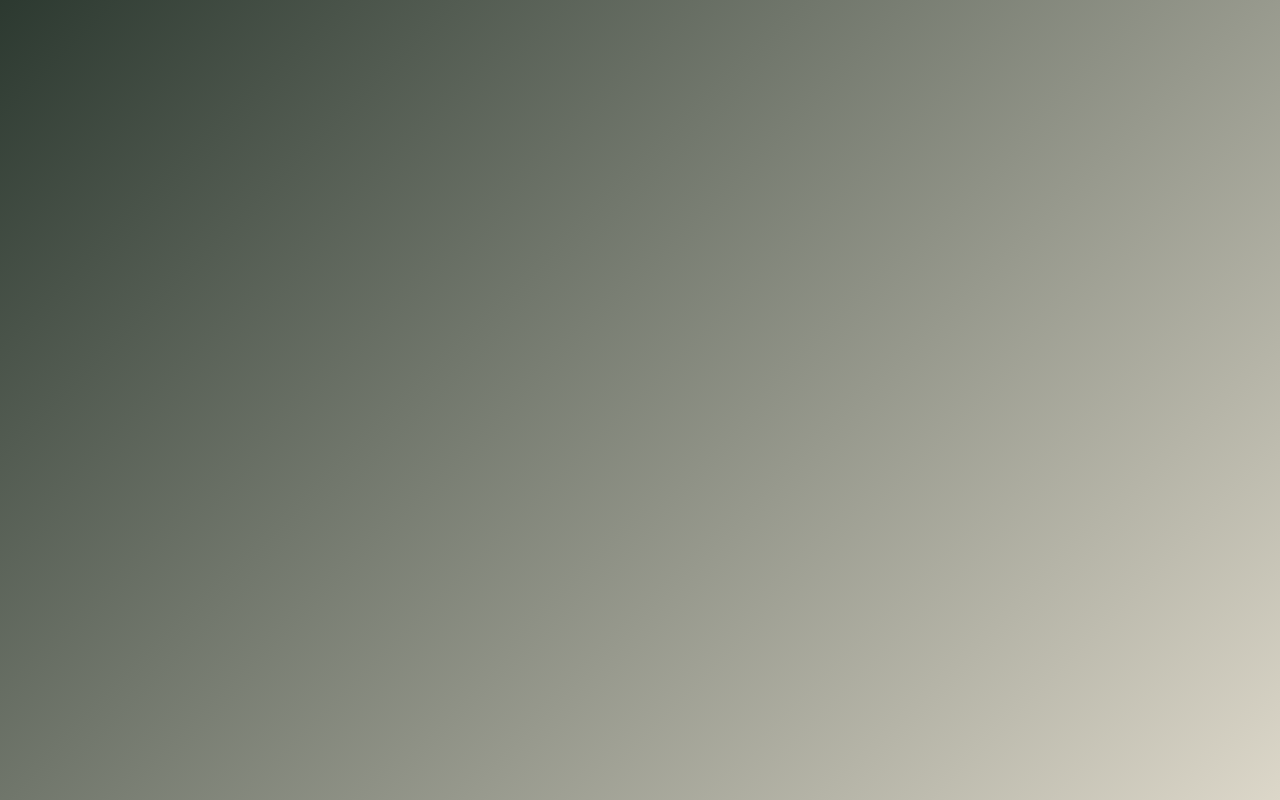
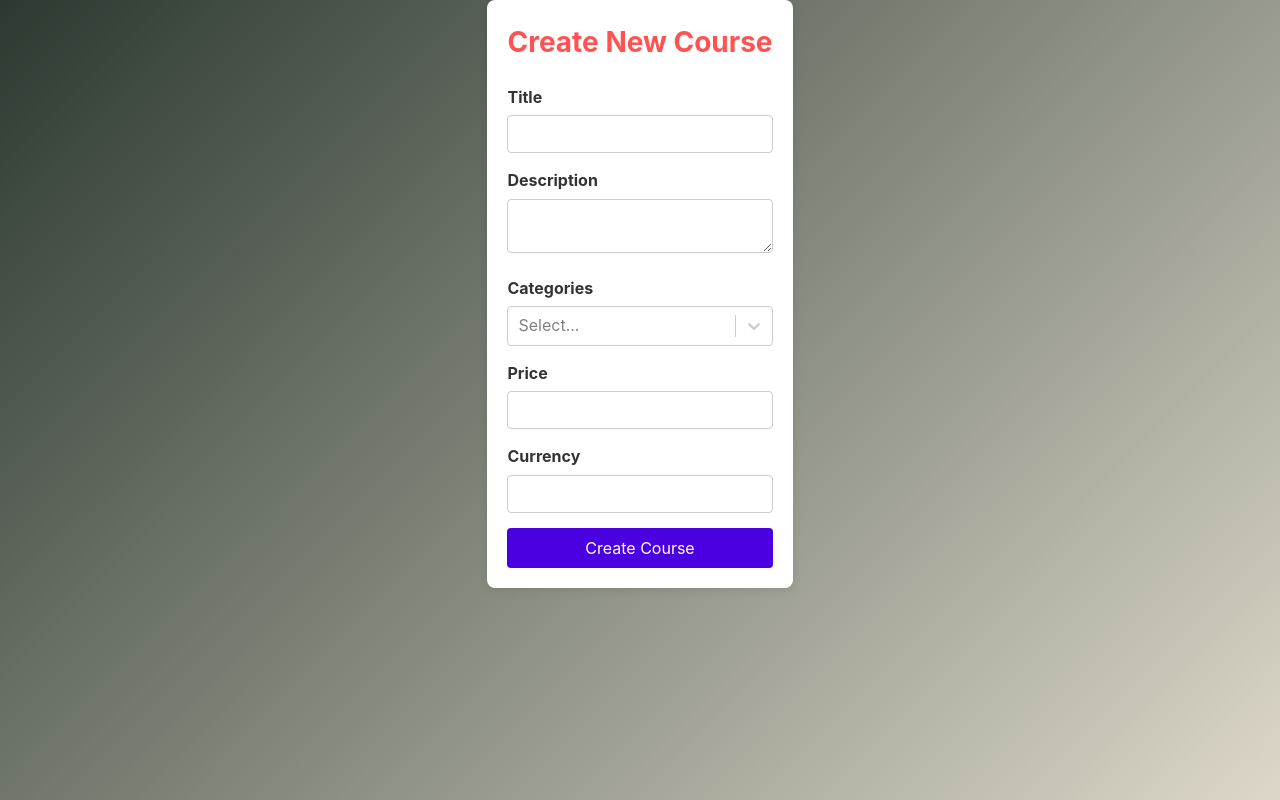
Before and after one commit to GWAMINC/Learning-Platform-FE, a React (Vite) app: page /create-course in a window 1280 px wide. Before the commit this address had no page. Built offline with nearby package versions, Linux system fonts and the light colour scheme; no server answers.

Commit message:
fetching-courses-done

```diff
--- a/package.json
+++ b/package.json
@@ -18,7 +18,8 @@
     "react-dom": "^18.3.1",
     "react-icons": "^5.4.0",
     "react-router-dom": "^7.1.3",
-    "socket.io-client": "^4.8.1"
+    "socket.io-client": "^4.8.1",
+    "react-select": "^5.4.0"
   },
   "devDependencies": {
     "@eslint/js": "^9.17.0",
--- /dev/null
+++ b/src/pages/Courses/CreateCoursePage.css
@@ -0,0 +1,64 @@
+.create-course-page {
+    max-width: 600px;
+    margin: 0 auto;
+    padding: 20px;
+    background-color: #fff;
+    border-radius: 8px;
+    box-shadow: 0 2px 10px rgba(0, 0, 0, 0.1);
+}
+
+.create-course-page h2 {
+    text-align: center;
+    margin-bottom: 20px;
+}
+
+.form-group {
+    margin-bottom: 15px;
+}
+
+.form-group label {
+    display: block;
+    margin-bottom: 5px;
+    font-weight: bold;
+}
+
+.form-group input,
+.form-group textarea {
+    width: 100%;
+    padding: 10px;
+    border: 1px solid #ccc;
+    border-radius: 4px;
+}
+
+.form-group textarea {
+    resize: vertical;
+}
+
+button[type="submit"] {
+    width: 100%;
+    padding: 10px;
+    background-color: #4a00e0;
+    color: #fff;
+    border: none;
+    border-radius: 4px;
+    font-size: 16px;
+    cursor: pointer;
+    transition: background-color 0.3s ease;
+}
+
+button[type="submit"]:hover {
+    background-color: #8e2de2;
+}
+
+.popup {
+    position: fixed;
+    top: 20%;
+    left: 50%;
+    transform: translate(-50%, -50%);
+    background-color: #4caf50;
+    color: white;
+    padding: 20px;
+    border-radius: 5px;
+    box-shadow: 0 0 10px rgba(0, 0, 0, 0.1);
+    z-index: 1000;
+}
--- /dev/null
+++ b/src/pages/Courses/CreateCoursePage.jsx
@@ -0,0 +1,88 @@
+import React, { useState, useEffect } from 'react';
+import axios from 'axios';
+import { useNavigate } from "react-router-dom";
+import './CreateCoursePage.css';
+import Select from 'react-select';
+import courseService from "../../services/courseService.js";
+
+const CreateCoursePage = () => {
+    const [title, setTitle] = useState('');
+    const [description, setDescription] = useState('');
+    const [categories, setCategories] = useState([]);
+    const [selectedCategories, setSelectedCategories] = useState([]);
+    const [price, setPrice] = useState('');
+    const [currency, setCurrency] = useState('');
+    const [showPopup, setShowPopup] = useState(false);
+    const navigate = useNavigate();
+    useEffect(() => {
+        const fetchCategories = async () => {
+            try {
+                const categoriesData = await courseService.getAllCategories();
+                const formattedCategories = categoriesData.categories.map(category => ({
+                    value: category.id,
+                    label: category.name
+                }));
+                setCategories(formattedCategories);
+            } catch (error) {
+                console.error('Error fetching categories:', error);
+            }
+        };
+        fetchCategories();
+    }, []);
+
+    const handleSubmit = async (e) => {
+        e.preventDefault();
+        try {
+            await courseService.createCourse(title, description, selectedCategories.map(category => category.value), price, currency);
+            setShowPopup(true);
+            setTimeout(() => {
+                setShowPopup(false);
+                navigate('/courses');
+            }, 1000);
+        } catch (error) {
+            console.error('Error creating course:', error);
+        }
+    };
+
+    return (
+        <div className="create-course-page">
+            <h2>Create New Course</h2>
+            <form onSubmit={handleSubmit}>
+                <div className="form-group">
+                    <label>Title</label>
+                    <input type="text" value={title} onChange={(e) => setTitle(e.target.value)} required />
+                </div>
+                <div className="form-group">
+                    <label>Description</label>
+                    <textarea value={description} onChange={(e) => setDescription(e.target.value)} required />
+                </div>
+                <div className="form-group">
+                    <label>Categories</label>
+                    <Select
+                        isMulti
+                        options={categories}
+                        value={selectedCategories}
+                        onChange={setSelectedCategories}
+                        required
+                    />
+                </div>
+                <div className="form-group">
+                    <label>Price</label>
+                    <input type="number" value={price} onChange={(e) => setPrice(e.target.value)} required />
+                </div>
+                <div className="form-group">
+                    <label>Currency</label>
+                    <input type="text" value={currency} onChange={(e) => setCurrency(e.target.value)} required />
+                </div>
+                <button type="submit">Create Course</button>
+            </form>
+            {showPopup && (
+                <div className="popup">
+                    <p>Course created successfully!</p>
+                </div>
+            )}
+        </div>
+    );
+};
+
+export default CreateCoursePage;
--- a/src/routes/AppRoutes.jsx
+++ b/src/routes/AppRoutes.jsx
@@ -14,6 +14,7 @@ import PaymentSuccessPage from "../pages/Cart/PaymentSuccessPage.jsx";
 import PaymentCancelPage from "../pages/Cart/PaymentCancelPage.jsx";
 import OrderPage from "../pages/Order/OrderPage.jsx";
 import CategoriesList from "../pages/Admin/Category/CategoriesList.jsx";
+import CreateCoursePage from "../pages/Courses/CreateCoursePage.jsx";
 
 const AppRoutes = () => {
     return (
@@ -23,6 +24,7 @@ const AppRoutes = () => {
             <Route path="/login" element={<LoginRegister />} />
             <Route path="/courses" element={<CoursesPage />} />
             <Route path="/courseDetail" element={<CourseDetailPage />} />
+            <Route path="/create-course" element={<CreateCoursePage />} />
             <Route path="/admin" element={<AdminPage />}>
                 <Route path="courses" element={<List />} />
                 <Route path="categories" element={<CategoriesList />} />
--- a/src/services/courseService.js
+++ b/src/services/courseService.js
@@ -2,6 +2,35 @@ import axios from "axios";
 
 const API_BASE = "http://localhost:8080/api/course";
 
+const getAllCourses = async () => {
+    try {
+        const response = await axios.get(`${API_BASE}/list`, { withCredentials: true });
+        response.data.forEach(course => {
+            course.price = JSON.parse(course.price);
+        });
+        return response.data;
+    } catch (error) {
+        console.error("Error fetching all courses:", error);
+        return [];
+    }
+}
+
+
+const createCourse = async (title, description, categories, price, currency) => {
+    try {
+        const response = await axios.post(`${API_BASE}/create`, {
+            title: title,
+            description: description,
+            categories: categories,
+            price: price,
+            currency: currency
+        }, { withCredentials: true });
+        return response.data;
+    } catch (error) {
+        console.error("Error creating course:", error);
+        throw error;
+    }
+}
 const getAllCategories = async () => {
     try {
         const response = await axios.get(`${API_BASE}/category/all`, { withCredentials: true });
@@ -53,4 +82,4 @@ const deleteCategory = async (id) => {
 };
 
 
-export default { getAllCategories, addCategory, editCategory, deleteCategory };
+export default {getAllCourses, createCourse, getAllCategories, addCategory, editCategory, deleteCategory };
```
Also changed, not shown: src/pages/Courses/CoursesPage.jsx (+49 -32 lines), 1 other file (tests, documents, lock files or other folders).
